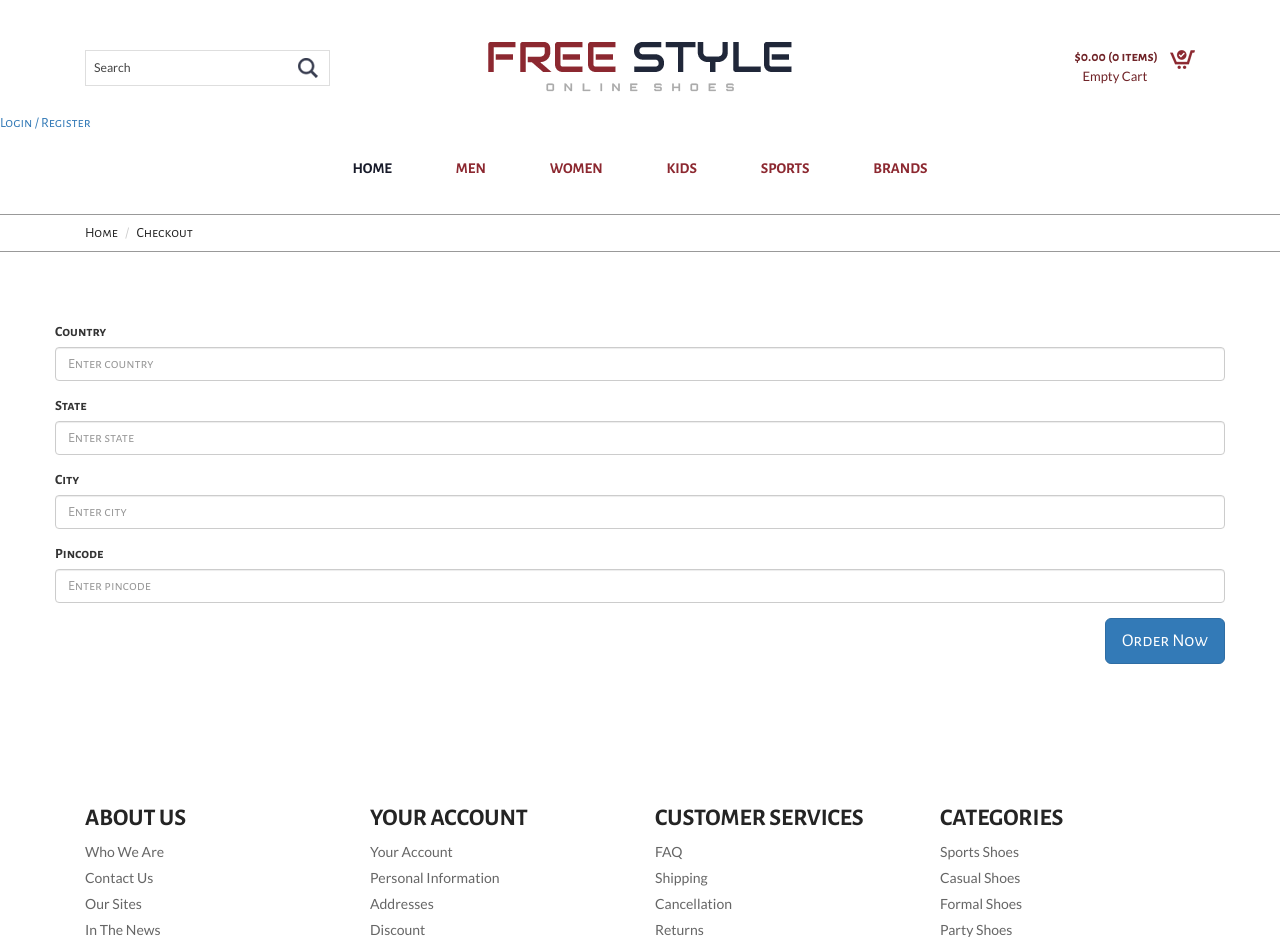
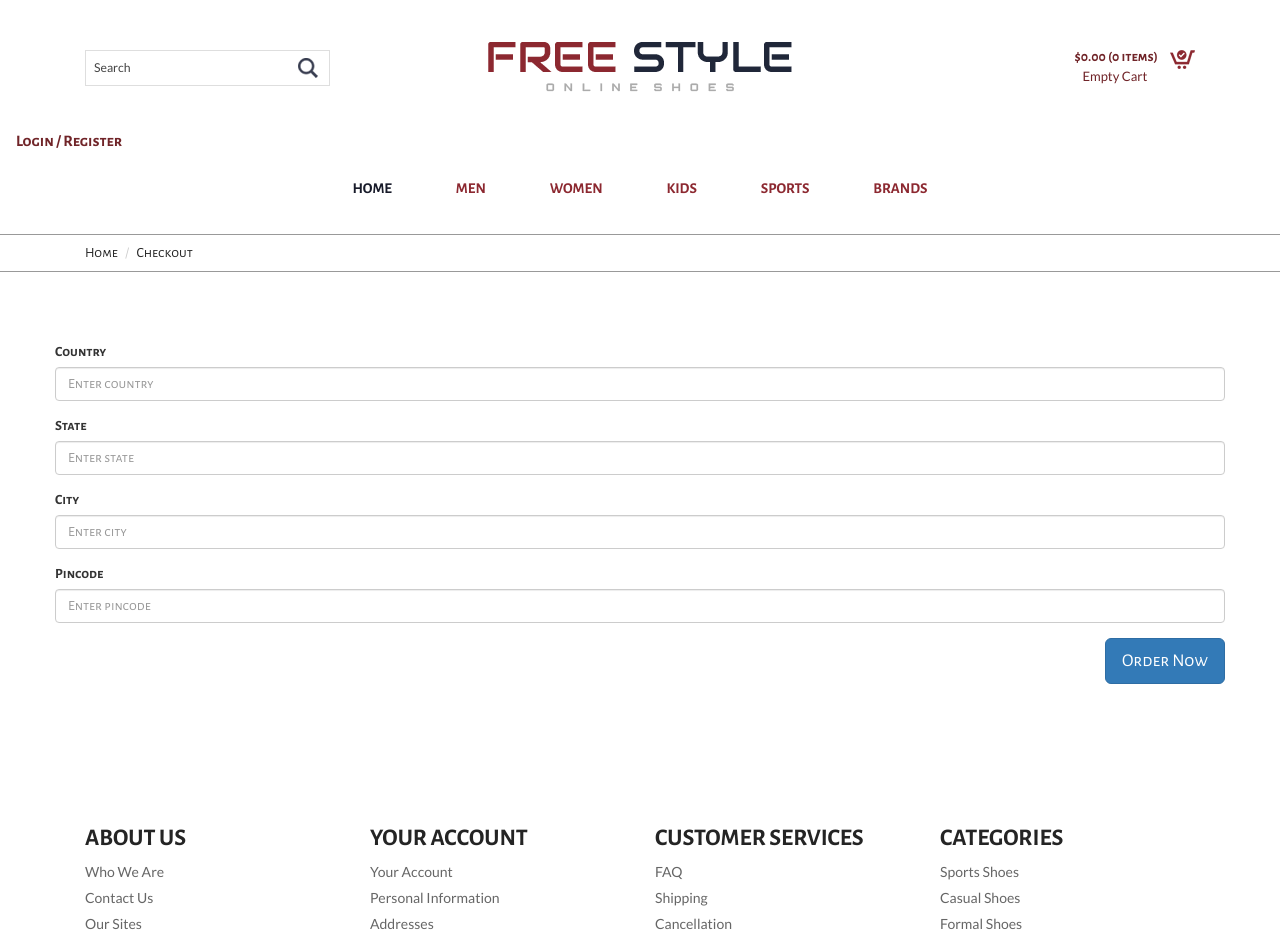
Before and after one commit to sapta2002-jpg/ecommerce_gnit, a PHP site: page /ecommerce_gnit/checkout.php in a window 1280 px wide. Shown: the top 937 px of the page. Run offline with PHP 8.4, Linux system fonts and the light colour scheme; some libraries are stand-ins or nearby versions.

Commit message:
Refactor checkout process by updating input field names for consistency and enhancing the layout. Introduce logout functionality with a new logout.php file. Add custom styles for login/register links in the header.

```diff
--- a/actions/add-to-cart.php
+++ b/actions/add-to-cart.php
@@ -27,6 +27,7 @@ if (isset($_POST['add_to_cart_btn'])) {
     // echo "</pre>";
     // die();
 
+    //TODO: Add cart restriction
 
     if ($result->num_rows > 0) {
         $update = "UPDATE cart SET qty=qty+$quantity, price='$price' WHERE product_id='$productId' AND user_id='$userId'";
--- a/checkout.php
+++ b/checkout.php
@@ -1,9 +1,3 @@
-<!--A Design by W3layouts
-Author: W3layout
-Author URL: http://w3layouts.com
-License: Creative Commons Attribution 3.0 Unported
-License URL: http://creativecommons.org/licenses/by/3.0/
--->
 <!DOCTYPE html>
 <html>
 
@@ -13,6 +7,7 @@ License URL: http://creativecommons.org/licenses/by/3.0/
 	<!--top-header-->
 	<?php include("inc/header.php"); ?>
 	<!--bottom-header-->
+
 	<!--start-breadcrumbs-->
 	<div class="breadcrumbs">
 		<div class="container">
@@ -25,28 +20,29 @@ License URL: http://creativecommons.org/licenses/by/3.0/
 		</div>
 	</div>
 	<!--end-breadcrumbs-->
+
 	<!--start-ckeckout-->
 	<div class="ckeckout">
 		<div class="container">
 
 			<div class="row">
-				<div class="col-6">
+				<div class="col-12">
 					<form action="./actions/place-order.php" method="post">
 						<div class="form-group">
 							<label for="country">Country</label>
-							<input type="text" class="form-control" id="country" name="country" placeholder="Enter country" required>
+							<input type="text" class="form-control" id="country" name="country_input" placeholder="Enter country" required>
 						</div>
 						<div class="form-group">
 							<label for="state">State</label>
-							<input type="text" class="form-control" id="state" name="state" placeholder="Enter state" required>
+							<input type="text" class="form-control" id="state" name="state_input" placeholder="Enter state" required>
 						</div>
 						<div class="form-group">
 							<label for="city">City</label>
-							<input type="text" class="form-control" id="city" name="city" placeholder="Enter city" required>
+							<input type="text" class="form-control" id="city" name="city_input" placeholder="Enter city" required>
 						</div>
 						<div class="form-group">
 							<label for="pincode">Pincode</label>
-							<input type="text" class="form-control" id="pincode" name="pincode" placeholder="Enter pincode" required>
+							<input type="text" class="form-control" id="pincode" name="pincode_input" placeholder="Enter pincode" required>
 						</div>
 						<div class="form-group text-right">
 							<button type="submit" class="btn btn-primary btn-lg">Order Now</button>
@@ -58,5 +54,9 @@ License URL: http://creativecommons.org/licenses/by/3.0/
 		</div>
 	</div>
 	<!--end-ckeckout-->
+
 	<!--start-footer-->
 	<?php include("inc/footer.php"); ?>
+</body>
+
+</html>
--- a/css/custom.css
+++ b/css/custom.css
@@ -3,3 +3,15 @@
     border: none;
     background: transparent;
 }
+
+.login_register_link {
+    padding-left: 16px;
+    padding-top: 17px;
+    font-size: 16px;
+    font-weight: 700;
+    font-family: 'Alegreya Sans SC', sans-serif;
+}
+
+.login_register_link a {
+    color: #702428;
+}
--- a/inc/header.php
+++ b/inc/header.php
@@ -1,3 +1,5 @@
+<link rel="stylesheet" href="./css/custom.css" />
+
 <div class="top-header">
 	<div class="container">
 		<div class="top-header-main">
@@ -30,9 +32,13 @@
 <!--top-header-->
 <!-- <?php session_start(); ?> -->
 <?php if (isset($_SESSION['user_name'])): ?>
-	<p>Welcome, <?php echo htmlspecialchars($_SESSION['user_name']);  ?> | <a href="logout.php">Logout</a></p>
+	<p class="login_register_link">
+		Welcome, <?php echo htmlspecialchars($_SESSION['user_name']);  ?> | <a href="logout.php">Logout</a>
+	</p>
 <?php else: ?>
-	<p><a href="account.php">Login / Register</a></p>
+	<p class="login_register_link">
+		<a href="account.php">Login / Register</a>
+	</p>
 <?php endif; ?>
 
 <!--bottom-header-->
--- /dev/null
+++ b/logout.php
@@ -0,0 +1,5 @@
+<?php
+session_start();
+session_destroy();
+header("Location: index.php");
+exit;
```
Also changed, not shown: actions/place-order.php (added, +69 -0 lines).
